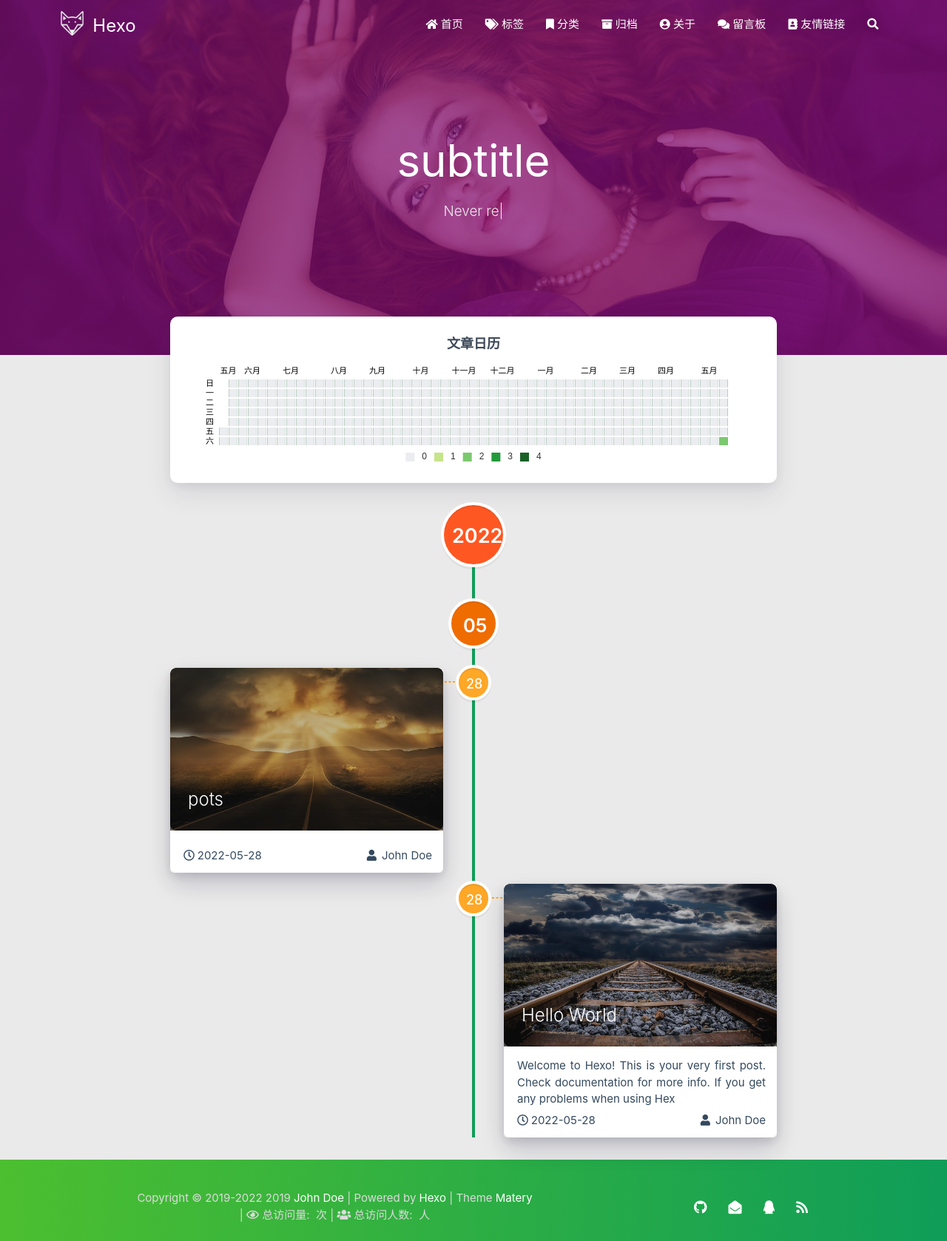
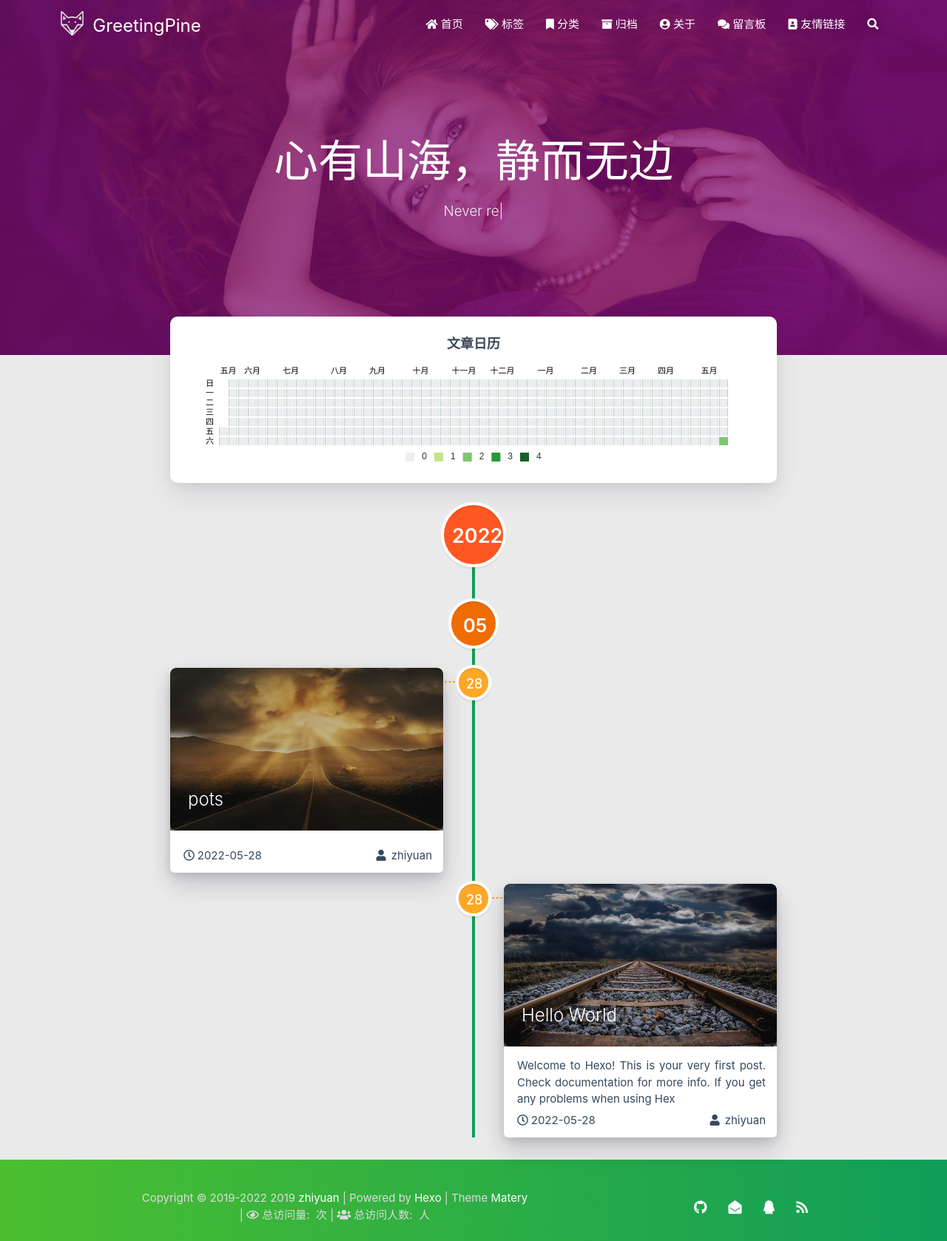
Before and after one commit to GreetingPine/GreetingPine.github.io, a plain HTML site: page archives/2022/05/index.html in a window 1280 px wide. Shown: the whole page at 74% size. Drawn offline with nearby package versions, Linux system fonts and the light colour scheme; some packages are replaced by stand-ins of ours; no server answers; a script that the page names is missing.

Commit message:
Site updated: 2022-05-28 13:56:40

```diff
--- a/archives/2022/05/index.html
+++ b/archives/2022/05/index.html
@@ -4,8 +4,8 @@
 
 <head>
     <meta charset="utf-8">
-    <meta name="keywords" content="归档: 2022/5, Hexo">
-    <meta name="description" content="">
+    <meta name="keywords" content="归档: 2022/5, Java">
+    <meta name="description" content="Java技术分享">
     <meta http-equiv="X-UA-Compatible" content="IE=edge">
     <meta name="viewport" content="width=device-width, initial-scale=1.0, user-scalable=no">
     <meta name="renderer" content="webkit|ie-stand|ie-comp">
@@ -16,7 +16,7 @@
     <!-- Global site tag (gtag.js) - Google Analytics -->
 
 
-    <title>归档: 2022/5 | Hexo</title>
+    <title>归档: 2022/5 | GreetingPine</title>
     <link rel="icon" type="image/png" href="/favicon.png">
 
     <link rel="stylesheet" type="text/css" href="/libs/awesome/css/all.css">
@@ -43,7 +43,7 @@
 
                     <img src="/medias/logo.png" class="logo-img" alt="LOGO">
 
-                    <span class="logo-span">Hexo</span>
+                    <span class="logo-span">GreetingPine</span>
                 </a>
             </div>
 
@@ -142,10 +142,10 @@
 
         <img src="/medias/logo.png" class="logo-img circle responsive-img">
 
-        <div class="logo-name">Hexo</div>
+        <div class="logo-name">GreetingPine</div>
         <div class="logo-desc">
 
-            Never really desperate, only the lost of the soul.
+            Java技术分享
 
         </div>
     </div>
@@ -313,7 +313,7 @@
         <div class="brand">
             <div class="title center-align">
 
-                    subtitle
+                心有山海，静而无边
 
             </div>
 
@@ -487,7 +487,7 @@
                                 <span class="publish-author">
 
                                     <i class="fas fa-user fa-fw"></i>
-                                    John Doe
+                                    zhiyuan
 
                                 </span>
                             </div>
@@ -536,7 +536,7 @@
                                 <span class="publish-author">
 
                                     <i class="fas fa-user fa-fw"></i>
-                                    John Doe
+                                    zhiyuan
 
                                 </span>
                             </div>
@@ -618,7 +618,7 @@
                 <span id="year">2019-2022</span>
 
             <span id="year">2019</span>
-            <a href="/about" target="_blank">John Doe</a>
+            <a href="/about" target="_blank">zhiyuan</a>
             |&nbsp;Powered by&nbsp;<a href="https://hexo.io/" target="_blank">Hexo</a>
             |&nbsp;Theme&nbsp;<a href="https://github.com/blinkfox/hexo-theme-matery" target="_blank">Matery</a>
             <br>
```
Also changed, not shown: 2022/05/28/hello-world/index.html (+11 -11 lines), 2022/05/28/pots/index.html (+11 -11 lines), archives/2022/index.html (+10 -10 lines), archives/index.html (+10 -10 lines), index.html (+10 -10 lines).
